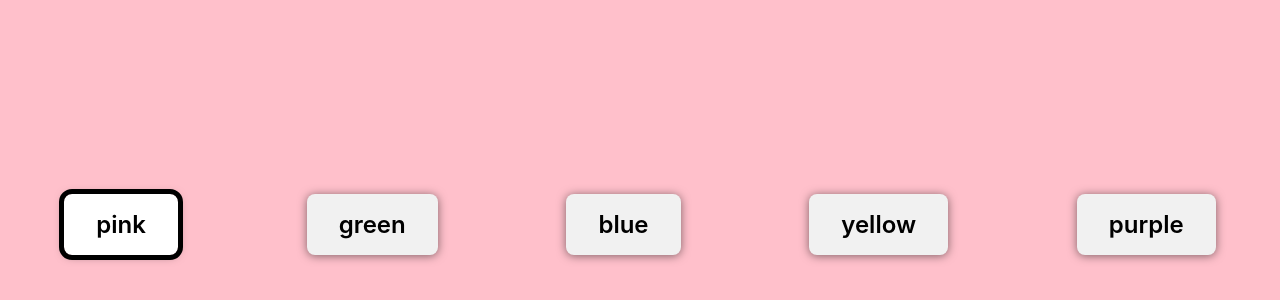
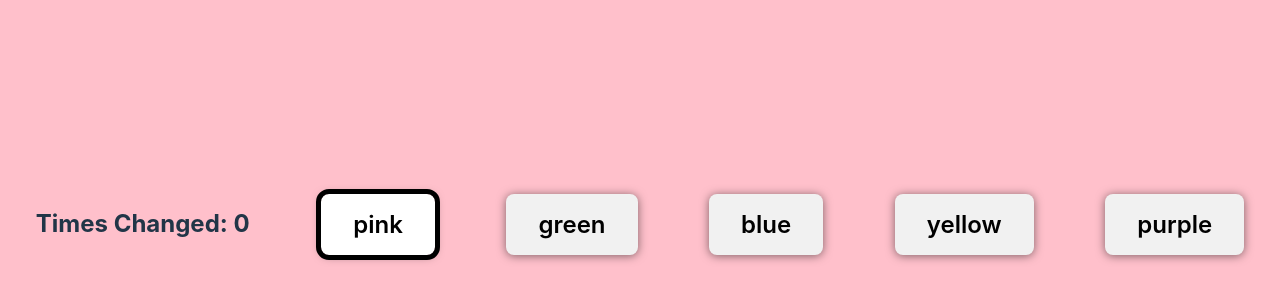
Before and after one commit to cpxx9/odin-react-app, a React (Vite) app: page / in a window 1280 px wide. Shown: the part 176-476 px from the top of the page. Built offline with nearby package versions, Linux system fonts and the light colour scheme.

Commit message:
added counter

```diff
--- a/src/App.jsx
+++ b/src/App.jsx
@@ -6,9 +6,11 @@ const COLORS = ['pink', 'green', 'blue', 'yellow', 'purple'];
 
 function App() {
   const [backgroundColor, setBackgroundColor] = useState(COLORS[0]);
+  const [timesChanged, setTimesChanged] = useState(0);
 
   const onButtonClick = (color) => () => {
     setBackgroundColor(color);
+    setTimesChanged(timesChanged + 1);
   };
 
   return (
@@ -18,6 +20,7 @@ function App() {
         backgroundColor,
       }}
     >
+      <h2>Times Changed: {timesChanged}</h2>
       {COLORS.map((color) => (
         <button
           type="button"
```
